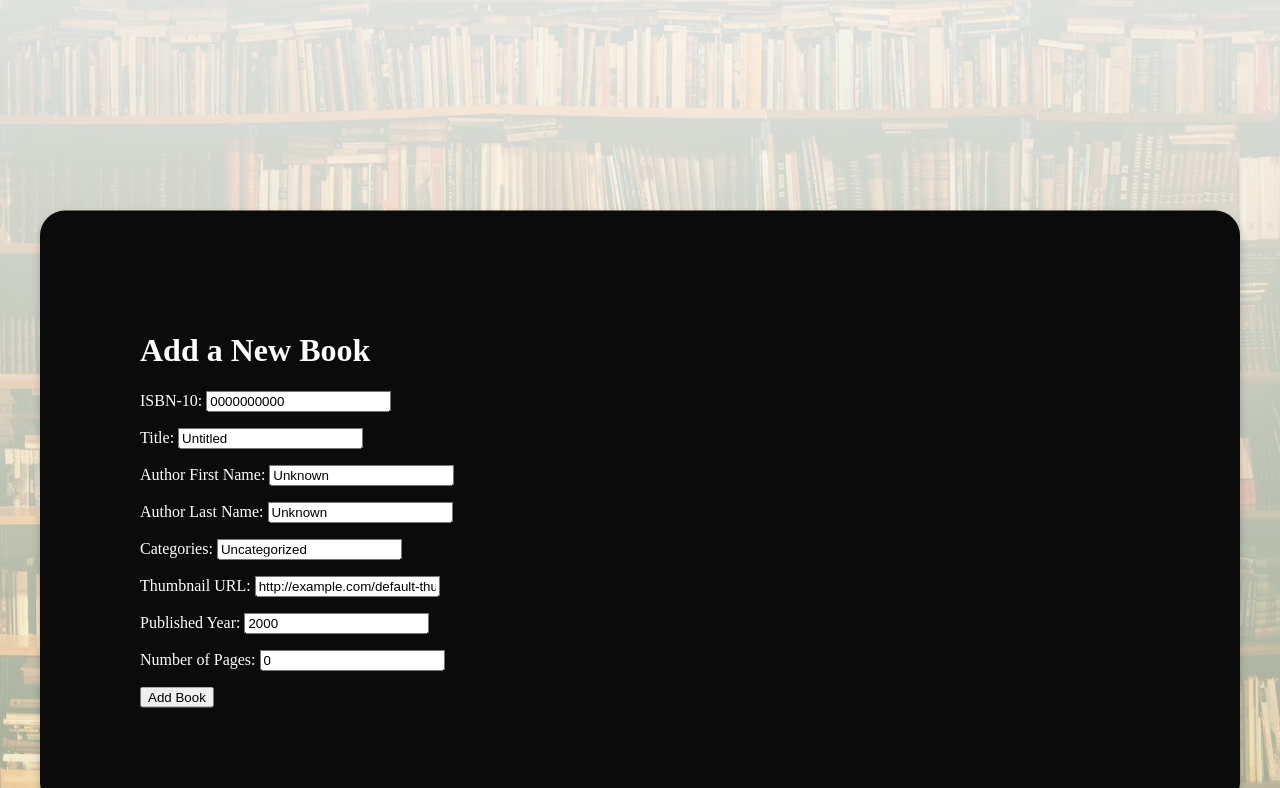
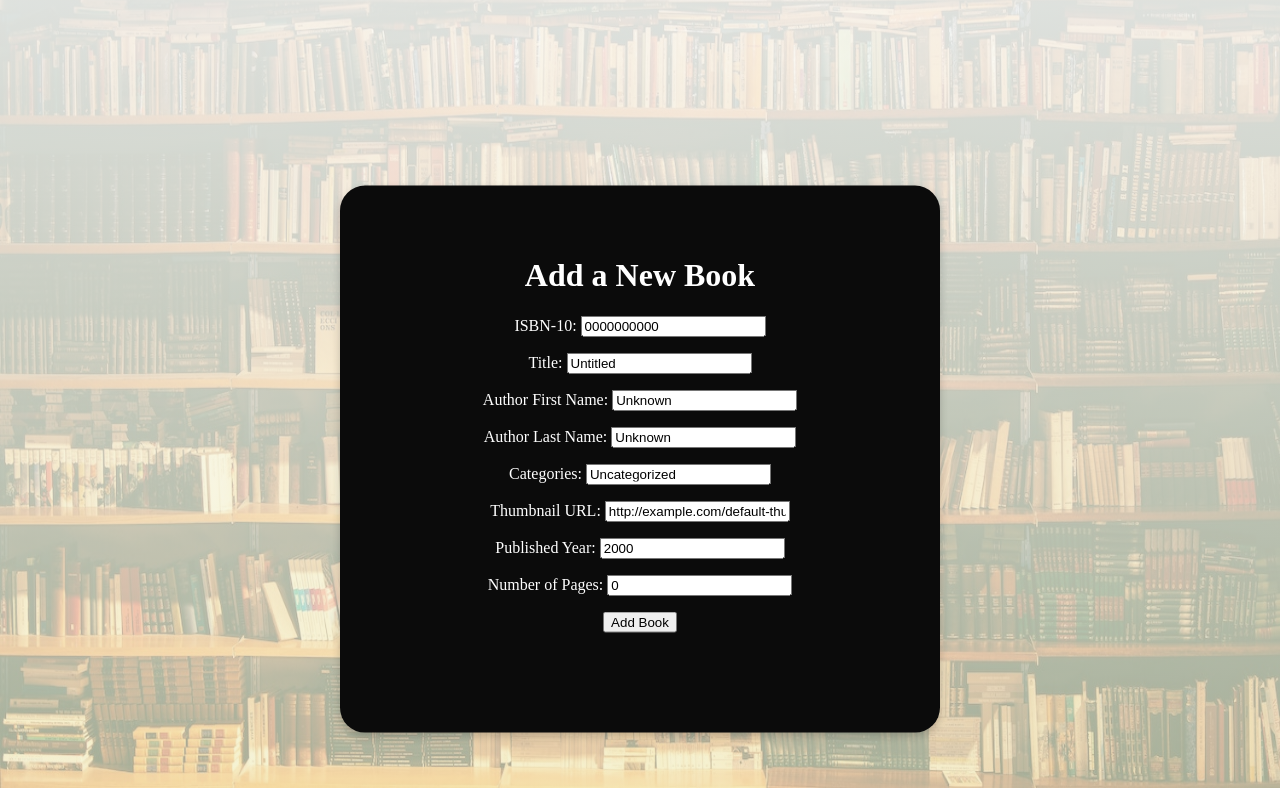
Before and after one commit to WakeTechBrandon/Bombastic-Bookstore, a Django app: page /add_book/ in a window 1280 px wide. Shown: the part 170-958 px from the top of the page. Run offline with Django 4.2, Linux system fonts and the light colour scheme.

Commit message:
Update css

```diff
--- a/BombasticBookstore/bombasticbookstore/static/js/theme.js
+++ b/BombasticBookstore/bombasticbookstore/static/js/theme.js
@@ -1,49 +1,13 @@
 document.addEventListener('DOMContentLoaded', function() {
     const themeSelect = document.getElementById('theme-select');
-    const currentTheme = getCookie('theme') || 'light';
+    const currentTheme = document.body.className;
 
-    document.body.className = currentTheme;
     themeSelect.value = currentTheme;
-
-    applyTheme(currentTheme);
 
     themeSelect.addEventListener('change', function() {
         const selectedTheme = themeSelect.value;
         document.body.className = selectedTheme;
-        setCookie('theme', selectedTheme, 365);
-        applyTheme(selectedTheme);
+        document.getElementById('theme-link').href = `/static/css/${selectedTheme}.css`;
+        document.cookie = `theme=${selectedTheme}; path=/;`;
     });
 });
-
-function applyTheme(theme) {
-    const elementsToTheme = document.querySelectorAll('.theme-dependent, .search-card');
-
-    elementsToTheme.forEach(element => {
-        if (theme === 'dark') {
-            element.classList.add('dark');
-        } else {
-            element.classList.remove('dark');
-        }
-    });
-}
-
-function setCookie(name, value, days) {
-    let expires = "";
-    if (days) {
-        const date = new Date();
-        date.setTime(date.getTime() + (days*24*60*60*1000));
-        expires = "; expires=" + date.toUTCString();
-    }
-    document.cookie = name + "=" + (value || "")  + expires + "; path=/";
-}
-
-function getCookie(name) {
-    const nameEQ = name + "=";
-    const ca = document.cookie.split(';');
-    for(let i=0;i < ca.length;i++) {
-        let c = ca[i];
-        while (c.charAt(0)==' ') c = c.substring(1,c.length);
-        if (c.indexOf(nameEQ) == 0) return c.substring(nameEQ.length,c.length);
-    }
-    return null;
-}
--- a/BombasticBookstore/bombasticbookstore/static/styles/general.css
+++ b/BombasticBookstore/bombasticbookstore/static/styles/general.css
@@ -1,19 +1,19 @@
 main {
   color: white;
   padding: 100px;
+  padding-top: 50px;
   /*flex-direction: column;*/
   justify-content: center;
   align-items: center;
   position: fixed;
-  margin-top: 200px;
+  margin-top: 150px;
   top: 50%;
   left: 50%;
-  width: 1000px;
+  width: 400px;
   transform: translate(-50%, -50%);
   background-color: rgba(11,11,11,1);
   box-shadow: 0 4px 8px 0 rgba(0,0,0,0.2);
   border-radius: 25px;
-  padding: 100px;
 }
 
 .main{
@@ -43,6 +43,7 @@ main {
 
 .container {
 	position: relative;
+  text-align: center;
 }
 
 h1 {
```
Also changed, not shown: BombasticBookstore/bombasticbookstore/db.sqlite3.
